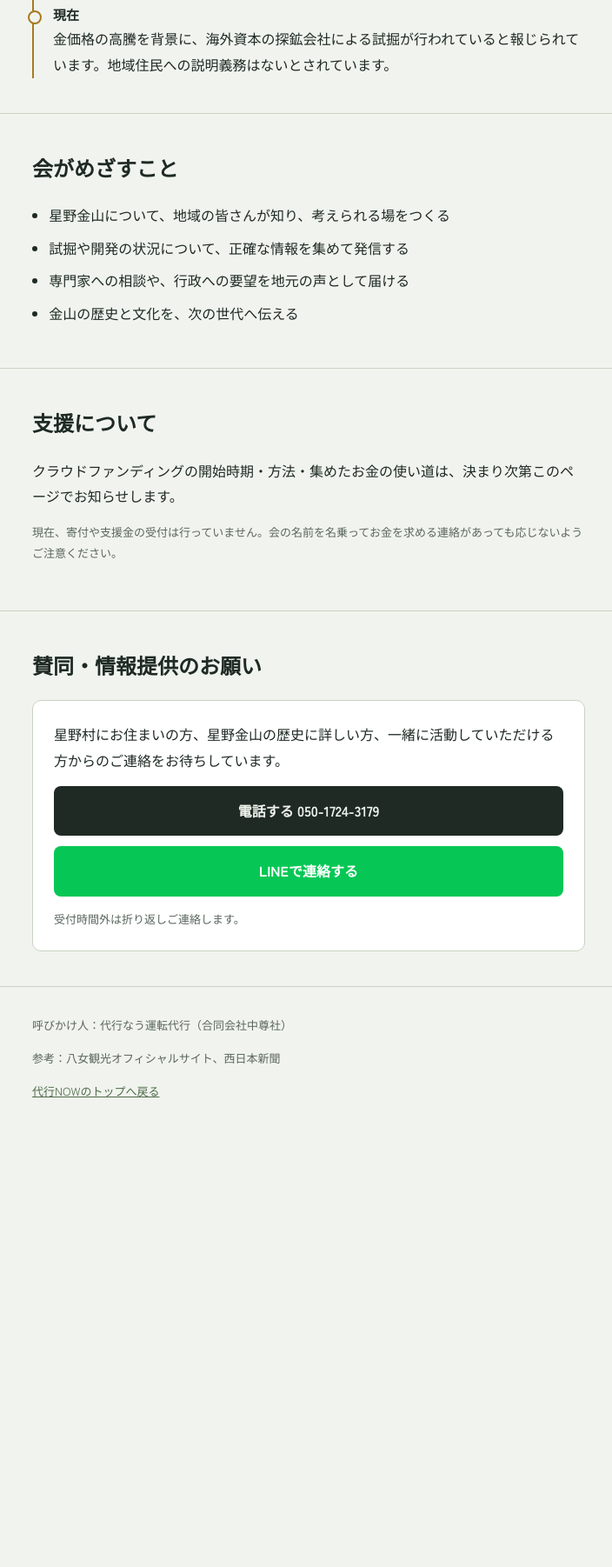
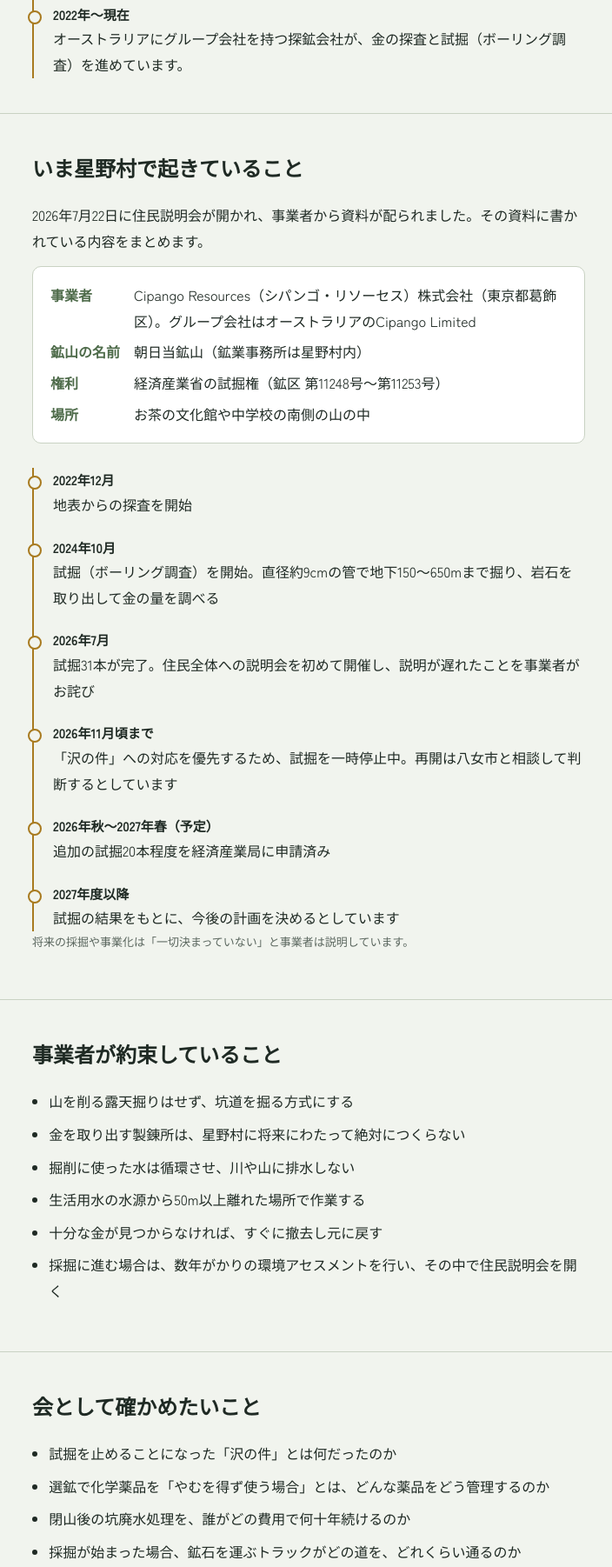
Before and after one commit to tyuusonsha-coder/daikounaw, a plain HTML site: page hoshino-kinzan.html in a window 1280 px wide. Shown: the part 735-2537 px from the top of the page at 87% size, without its empty margins (285-989 px from the left). Before the commit the page ends 2064 px from the top, so only its background shows below. Drawn offline with Linux system fonts and the light colour scheme.

Commit message:
Add files via upload

```diff
--- a/hoshino-kinzan.html
+++ b/hoshino-kinzan.html
@@ -4,7 +4,7 @@
 <meta charset="UTF-8">
 <meta name="viewport" content="width=device-width, initial-scale=1, viewport-fit=cover">
 <title>星野金山を守る会（仮称）設立準備のお知らせ｜代行なう運転代行</title>
-<meta name="description" content="八女市星野村の星野金山を、地元の手で守り伝えるためのクラウドファンディングの会を準備しています。賛同者・情報提供を募集中です。">
+<meta name="description" content="八女市星野村の星野金山を、地元の手で守り伝えるための会を準備しています。星野村で進む金の試掘の現状と、確かめたいことをまとめました。">
 <link rel="canonical" href="https://daikounaw.com/hoshino-kinzan.html">
 <meta property="og:title" content="星野金山を守る会（仮称）設立準備のお知らせ">
 <meta property="og:description" content="八女市星野村の金山を、地元の手で守り伝えるための会を準備しています。">
@@ -89,7 +89,11 @@ ol.time li::before{
 ol.time li:last-child{padding-bottom:0}
 ol.time b{display:block;font-size:15px}
 
-ul.aims{margin:0;padding-left:1.2em}
+ul.aims{margin:0 0 14px;padding-left:1.2em}
+dl.facts{display:grid;grid-template-columns:auto 1fr;gap:6px 16px;margin:0 0 28px;padding:18px 20px;background:var(--quartz);border:1px solid var(--line);border-radius:10px}
+dl.facts dt{font-weight:700;color:var(--moss);white-space:nowrap}
+dl.facts dd{margin:0}
+@media (max-width:420px){dl.facts{grid-template-columns:1fr;gap:0}dl.facts dd{margin-bottom:10px}}
 ul.aims li{margin-bottom:8px}
 
 /* contact */
@@ -122,9 +126,59 @@ footer{padding:32px 0 48px;font-size:13px;color:var(--muted)}
       <ol class="time">
         <li><b>鎌倉時代（1278年頃）</b>星野の金にまつわる記述が文献に登場します。</li>
         <li><b>江戸・明治・昭和</b>3度の隆盛期を迎え、村は不夜城と呼ばれるほど賑わったと伝えられています。</li>
-        <li><b>1943年</b>鯛生金山に統合されたのち、政府の鉱山整理令により閉山しました。</li>
-        <li><b>現在</b>金価格の高騰を背景に、海外資本の探鉱会社による試掘が行われていると報じられています。地域住民への説明義務はないとされています。</li>
+        <li><b>1943年</b>戦時中の金山整備令により、全国の金山とともに採掘が止められ、閉山しました。</li>
+        <li><b>2022年〜現在</b>オーストラリアにグループ会社を持つ探鉱会社が、金の探査と試掘（ボーリング調査）を進めています。</li>
       </ol>
+    </div>
+  </section>
+
+  <section>
+    <div class="wrap">
+      <h2>いま星野村で起きていること</h2>
+      <p>2026年7月22日に住民説明会が開かれ、事業者から資料が配られました。その資料に書かれている内容をまとめます。</p>
+      <dl class="facts">
+        <dt>事業者</dt><dd>Cipango Resources（シパンゴ・リソーセス）株式会社（東京都葛飾区）。グループ会社はオーストラリアのCipango Limited</dd>
+        <dt>鉱山の名前</dt><dd>朝日当鉱山（鉱業事務所は星野村内）</dd>
+        <dt>権利</dt><dd>経済産業省の試掘権（鉱区 第11248号〜第11253号）</dd>
+        <dt>場所</dt><dd>お茶の文化館や中学校の南側の山の中</dd>
+      </dl>
+      <ol class="time">
+        <li><b>2022年12月</b>地表からの探査を開始</li>
+        <li><b>2024年10月</b>試掘（ボーリング調査）を開始。直径約9cmの管で地下150〜650mまで掘り、岩石を取り出して金の量を調べる</li>
+        <li><b>2026年7月</b>試掘31本が完了。住民全体への説明会を初めて開催し、説明が遅れたことを事業者がお詫び</li>
+        <li><b>2026年11月頃まで</b>「沢の件」への対応を優先するため、試掘を一時停止中。再開は八女市と相談して判断するとしています</li>
+        <li><b>2026年秋〜2027年春（予定）</b>追加の試掘20本程度を経済産業局に申請済み</li>
+        <li><b>2027年度以降</b>試掘の結果をもとに、今後の計画を決めるとしています</li>
+      </ol>
+      <p class="note">将来の採掘や事業化は「一切決まっていない」と事業者は説明しています。</p>
+    </div>
+  </section>
+
+  <section>
+    <div class="wrap">
+      <h2>事業者が約束していること</h2>
+      <ul class="aims">
+        <li>山を削る露天掘りはせず、坑道を掘る方式にする</li>
+        <li>金を取り出す製錬所は、星野村に将来にわたって絶対につくらない</li>
+        <li>掘削に使った水は循環させ、川や山に排水しない</li>
+        <li>生活用水の水源から50m以上離れた場所で作業する</li>
+        <li>十分な金が見つからなければ、すぐに撤去し元に戻す</li>
+        <li>採掘に進む場合は、数年がかりの環境アセスメントを行い、その中で住民説明会を開く</li>
+      </ul>
+    </div>
+  </section>
+
+  <section>
+    <div class="wrap">
+      <h2>会として確かめたいこと</h2>
+      <ul class="aims">
+        <li>試掘を止めることになった「沢の件」とは何だったのか</li>
+        <li>選鉱で化学薬品を「やむを得ず使う場合」とは、どんな薬品をどう管理するのか</li>
+        <li>閉山後の坑廃水処理を、誰がどの費用で何十年続けるのか</li>
+        <li>採掘が始まった場合、鉱石を運ぶトラックがどの道を、どれくらい通るのか</li>
+        <li>大手企業との合弁会社になった場合も、今の約束が引き継がれるのか</li>
+      </ul>
+      <p class="note">事業者の窓口：Cipango Resources株式会社 東京本社 03-3607-5544／info@cipango-r.jp</p>
     </div>
   </section>
 
@@ -164,7 +218,8 @@ footer{padding:32px 0 48px;font-size:13px;color:var(--muted)}
 <footer>
   <div class="wrap">
     <p>呼びかけ人：代行なう運転代行（合同会社中尊社）</p>
-    <p class="note">参考：八女観光オフィシャルサイト、西日本新聞</p>
+    <p class="note">参考：Cipango Resources株式会社「星野村における金の探査・試掘事業に関するご説明会」資料（2026年7月22日）、八女観光オフィシャルサイト、西日本新聞</p>
+    <p class="note">最終更新：2026年11月5日</p>
     <p><a href="/">代行NOWのトップへ戻る</a></p>
   </div>
 </footer>
```
